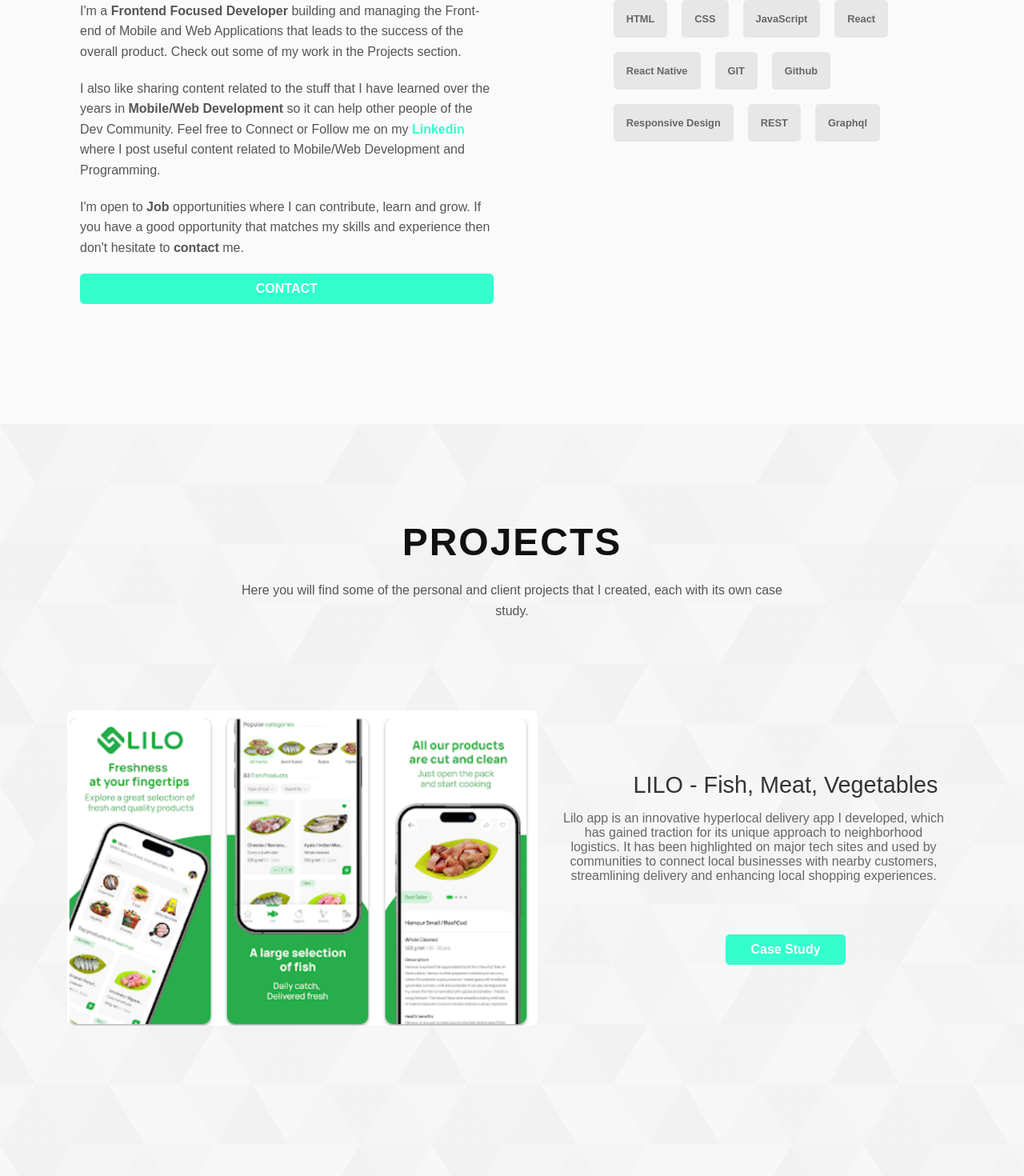
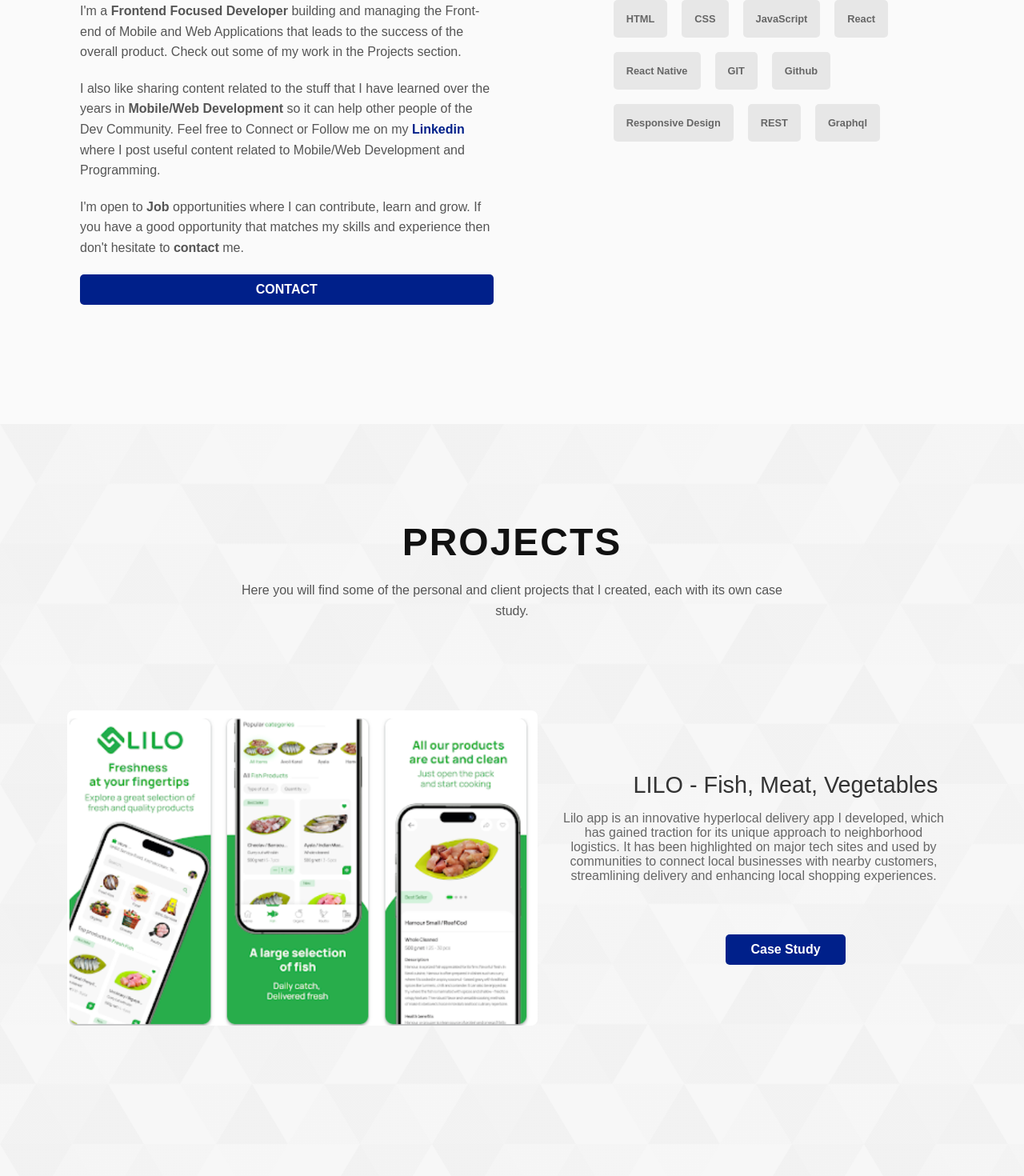
Before and after one commit to frankDev96/my-portfolio, a React (Create React App) app: page / in a window 1280 px wide. Shown: the part 1198-2668 px from the top of the page at 80% size. Built offline with nearby package versions, Linux system fonts and the light colour scheme.

Commit message:
button color changes

```diff
--- a/src/components/CommonButton/CommonButton.css
+++ b/src/components/CommonButton/CommonButton.css
@@ -3,7 +3,7 @@
     /* Increased padding for a larger button */
     font-size: 1rem;
     color: #ffffff;
-    background-color: #33ffce;
+    background-color: #00208a;
     border: none;
     border-radius: 5px;
     cursor: pointer;
@@ -14,5 +14,6 @@
 }
 
 .contact-button:hover {
-    background-color: #5d2cb4;
+    background-color: #00208a;
+    ;
 }
--- a/src/components/CommonButton/CommonButton.js
+++ b/src/components/CommonButton/CommonButton.js
@@ -1,9 +1,9 @@
 import React from "react";
 import "./CommonButton.css";
 
-const CommonButton = ({ onClick, title }) => {
+const CommonButton = ({ onClick, title, className }) => {
   return (
-    <button className="contact-button" onClick={onClick}>
+    <button className={`contact-button ${className || ''}`} onClick={onClick}>
       {title}
     </button>
   );
--- a/src/components/PortfolioItem/PortfolioItem.css
+++ b/src/components/PortfolioItem/PortfolioItem.css
@@ -53,7 +53,7 @@
     padding: 0.5rem 1.5rem;
     font-size: 1rem;
     color: #fff;
-    background-color: #33ffce;
+    background-color: #00208a;
     border: none;
     border-radius: 4px;
     cursor: pointer;
@@ -61,7 +61,7 @@
 }
 
 .case-study-button:hover {
-    background-color: #33ffce;
+    background-color: #001a6e;
 }
 
 .project-item {
--- a/src/components/PortfolioItem/PortfolioItem.js
+++ b/src/components/PortfolioItem/PortfolioItem.js
@@ -1,23 +1,28 @@
 import React from 'react';
-import './PortfolioItem.css'; // Importing the CSS file
+import './PortfolioItem.css';
+import '../../styles/animations.css';
 import CommonButton from '../CommonButton/CommonButton';
 
 const PortfolioItem = ({ item }) => {
     return (
-        <div className="portfolio-container">
-            <div className="project-container">
+        <div className="portfolio-container fade-in">
+            <div className="project-container hover-lift">
                 <img
                     src={item?.image}
                     alt="Project Screenshot"
-                    className="project-image"
+                    className="project-image scale-in"
                 />
-                <div className="project-details">
+                <div className="project-details slide-up">
                     <h2 className="project-title">{item?.title}</h2>
                     <p className="project-description">
                         {item?.description}
                     </p>
                     <div key={item.id} className="project-item">
-                        <CommonButton title={"Case Study"} />
+                        <CommonButton
+                            title={"Case Study"}
+                            className="hover-lift"
+                            onClick={() => window.open(item?.link, '_blank')}
+                        />
                     </div>
                 </div>
             </div>
--- a/src/pages/AboutMe/AboutMe.css
+++ b/src/pages/AboutMe/AboutMe.css
@@ -53,7 +53,7 @@
 }
 
 .about-left a {
-    color: #33ffce;
+    color: #00208a;
     text-decoration: none;
 }
 
@@ -61,7 +61,7 @@
     padding: 10px 20px;
     font-size: 1rem;
     color: #ffffff;
-    background-color: #33ffce;
+    background-color: #00208a;
     border: none;
     border-radius: 5px;
     cursor: pointer;
@@ -69,7 +69,7 @@
 }
 
 .contact-button:hover {
-    background-color: #5d2cb4;
+    background-color: #001a6e;
 }
 
 /* Right Section */
--- a/src/pages/AboutMe/AboutMe.js
+++ b/src/pages/AboutMe/AboutMe.js
@@ -1,17 +1,18 @@
 import React from "react";
 import "./AboutMe.css";
+import "../../styles/animations.css";
 import CommonButton from "../../components/CommonButton/CommonButton";
 
 const AboutMe = () => {
   return (
-    <section id="about" className="about-me-container">
-      <h2 className="header-about">ABOUT ME</h2>
-      <p className="intro-text">
+    <section id="about" className="about-me-container fade-in">
+      <h2 className="header-about slide-up">ABOUT ME</h2>
+      <p className="intro-text slide-up">
         Here you will find more information about me, what I do, and my current
         skills mostly in terms of programming and technology.
       </p>
       <div className="about-content">
-        <div className="about-left">
+        <div className="about-left scale-in">
           <h3 className="get-to-know">Get to know me!</h3>
           <p>
             I'm a <strong>Frontend Focused Developer</strong> building and
@@ -38,23 +39,23 @@
             matches my skills and experience then don't hesitate to{" "}
             <strong>contact</strong> me.
           </p>
-          <div className="button-me">
-            <CommonButton title={"CONTACT"} />
+          <div className="button-me scale-in">
+            <CommonButton title={"CONTACT"} className="hover-lift" />
           </div>
         </div>
-        <div className="about-right">
+        <div className="about-right slide-up">
           <h3>My Skills</h3>
           <div className="skills">
-            <span>HTML</span>
-            <span>CSS</span>
-            <span>JavaScript</span>
-            <span>React</span>
-            <span>React Native</span>
-            <span>GIT</span>
-            <span>Github</span>
-            <span>Responsive Design</span>
-            <span>REST</span>
-            <span>Graphql</span>
+            <span className="skill-tag" style={{ "--delay": 1 }}>HTML</span>
+            <span className="skill-tag" style={{ "--delay": 2 }}>CSS</span>
+            <span className="skill-tag" style={{ "--delay": 3 }}>JavaScript</span>
+            <span className="skill-tag" style={{ "--delay": 4 }}>React</span>
+            <span className="skill-tag" style={{ "--delay": 5 }}>React Native</span>
+            <span className="skill-tag" style={{ "--delay": 6 }}>GIT</span>
+            <span className="skill-tag" style={{ "--delay": 7 }}>Github</span>
+            <span className="skill-tag" style={{ "--delay": 8 }}>Responsive Design</span>
+            <span className="skill-tag" style={{ "--delay": 9 }}>REST</span>
+            <span className="skill-tag" style={{ "--delay": 10 }}>Graphql</span>
           </div>
         </div>
       </div>
--- a/src/pages/ContactMe/ContactMe.css
+++ b/src/pages/ContactMe/ContactMe.css
@@ -3,10 +3,10 @@
     --main-bg-color: #fafafa;
     --header-color: #111;
     --text-color: #555;
-    --accent-color: #33ffce;
-    --accent-hover-color: #5d2cb4;
-    --button-bg-color: #6a0dad;
-    --button-hover-bg-color: #5a00bd;
+    --accent-color: #00208a;
+    --accent-hover-color: #00208a;
+    --button-bg-color: #00208a;
+    --button-hover-bg-color: #00208a;
 }
 
 /* Container for Contact Me Section */
--- a/src/pages/HomeScreen/HomeScreen.js
+++ b/src/pages/HomeScreen/HomeScreen.js
@@ -1,18 +1,19 @@
-import React from "react";
+import React, { useEffect } from "react";
 import "./HomeScreen.css";
+import "../../styles/animations.css";
 import CommonButton from "../../components/CommonButton/CommonButton";
 
 function HomeScreen({ scrollToProjects }) {
 
   return (
     <div id="home" className="home-screen">
-      <h1 className="title">HEY, I'M FRANKLIN SAMUVEL</h1>
-      <p className="subtitle">
+      <h1 className="title fade-in">HEY, I'M FRANKLIN SAMUVEL</h1>
+      <p className="subtitle slide-up">
         A Result-Oriented Front End Developer building and managing Websites and
         Web Applications that leads to the success of the overall product
       </p>
-      <div className="button">
-        <CommonButton title={"PROJECTS"} onClick={scrollToProjects} />
+      <div className="button scale-in">
+        <CommonButton title={"PROJECTS"} onClick={scrollToProjects} className="hover-lift" />
       </div>
     </div>
   );
--- /dev/null
+++ b/src/styles/animations.css
@@ -0,0 +1,81 @@
+.fade-in {
+    opacity: 0;
+    animation: fadeIn 1s ease-in forwards;
+}
+
+.slide-up {
+    opacity: 0;
+    transform: translateY(20px);
+    animation: slideUp 0.8s ease-out forwards;
+}
+
+.scale-in {
+    opacity: 0;
+    transform: scale(0.95);
+    animation: scaleIn 0.5s ease-out forwards;
+}
+
+.bounce {
+    animation: bounce 0.5s ease-in-out;
+}
+
+/* Hover effect for buttons and cards */
+.hover-lift {
+    transition: transform 0.3s ease;
+}
+
+.hover-lift:hover {
+    transform: translateY(-5px);
+}
+
+/* Skill tag animation */
+.skill-tag {
+    opacity: 0;
+    animation: fadeInRight 0.5s ease-out forwards;
+    animation-delay: calc(var(--delay) * 0.1s);
+}
+
+/* Keyframes */
+@keyframes fadeIn {
+    to {
+        opacity: 1;
+    }
+}
+
+@keyframes slideUp {
+    to {
+        opacity: 1;
+        transform: translateY(0);
+    }
+}
+
+@keyframes scaleIn {
+    to {
+        opacity: 1;
+        transform: scale(1);
+    }
+}
+
+@keyframes bounce {
+
+    0%,
+    100% {
+        transform: translateY(0);
+    }
+
+    50% {
+        transform: translateY(-10px);
+    }
+}
+
+@keyframes fadeInRight {
+    from {
+        opacity: 0;
+        transform: translateX(-20px);
+    }
+
+    to {
+        opacity: 1;
+        transform: translateX(0);
+    }
+}
```
